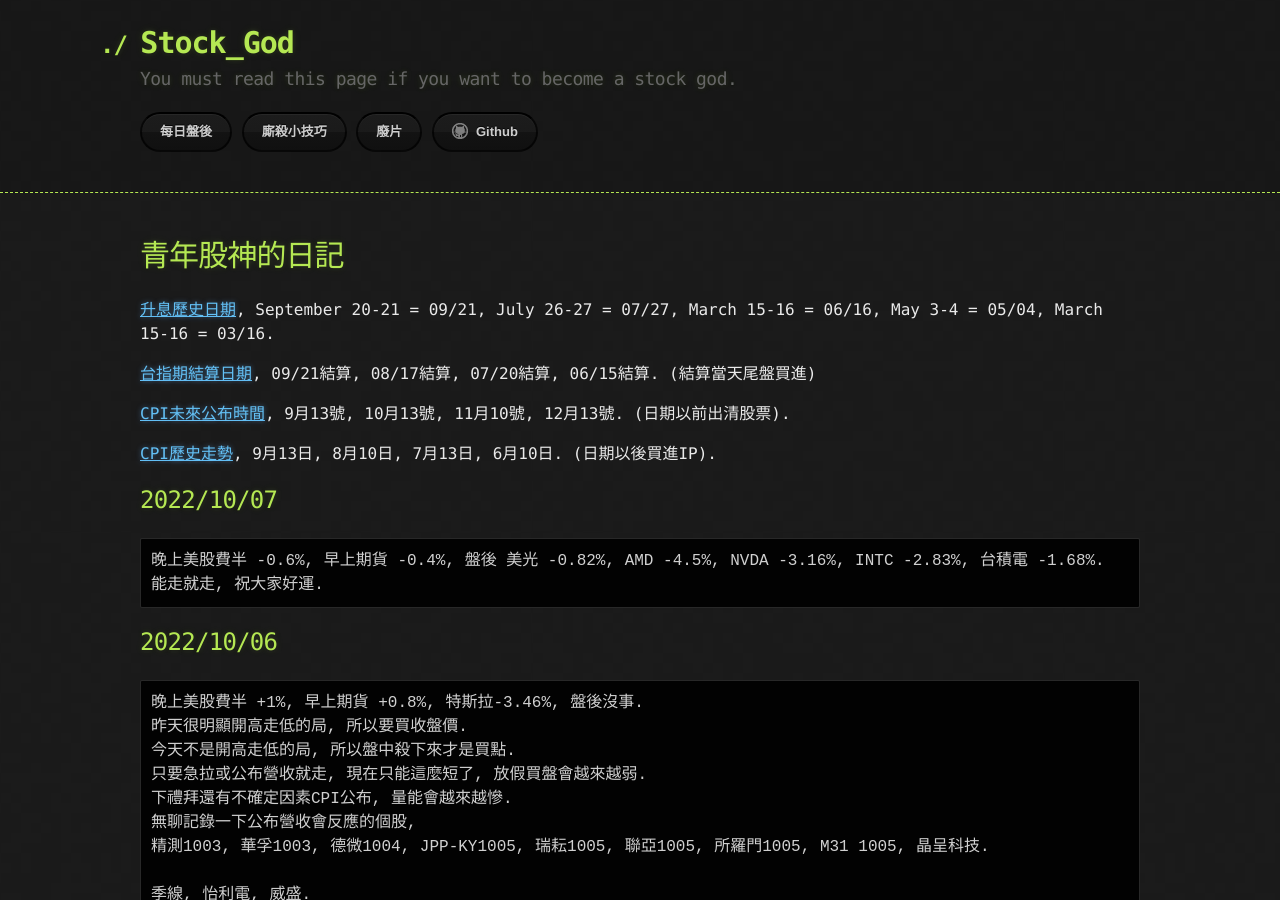
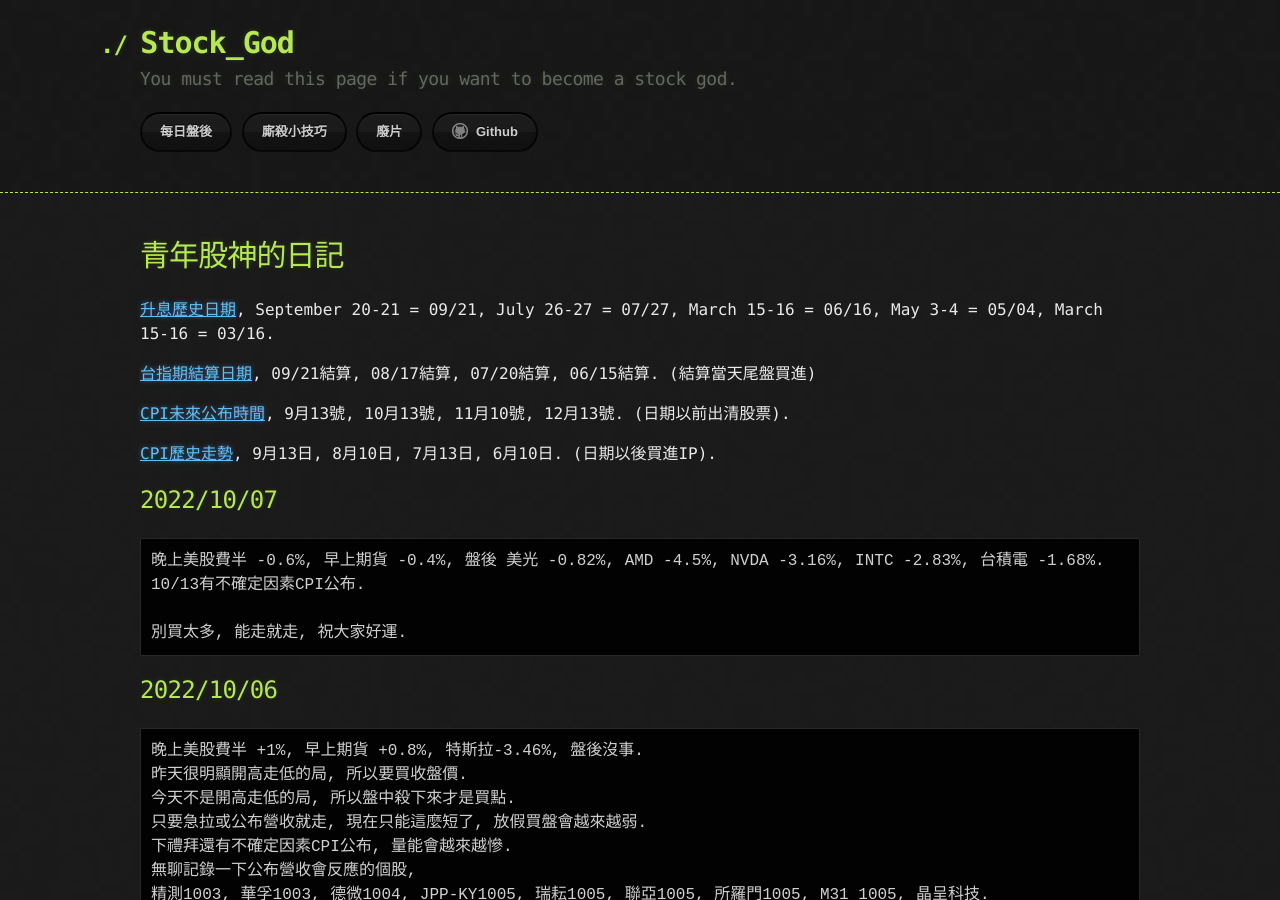
Before and after one commit to lepg5487/Stock_God, a Jekyll site: the page built from index.md, in a window 1280 px wide and 900 px high. Built offline with Jekyll 4.4.1, drawn with Linux system fonts in a browser that asks for light colours; our own code applies the rules of GitHub Pages for plain Markdown files.

Commit message:
Update index.md

````diff
--- a/index.md
+++ b/index.md
@@ -15,7 +15,9 @@ layout: testlayouts
 ## 2022/10/07
 ```
 晚上美股費半 -0.6%, 早上期貨 -0.4%, 盤後 美光 -0.82%, AMD -4.5%, NVDA -3.16%, INTC -2.83%, 台積電 -1.68%.
-能走就走, 祝大家好運.
+10/13有不確定因素CPI公布.
+
+別買太多, 能走就走, 祝大家好運.
 ```
 
 ## 2022/10/06
````
